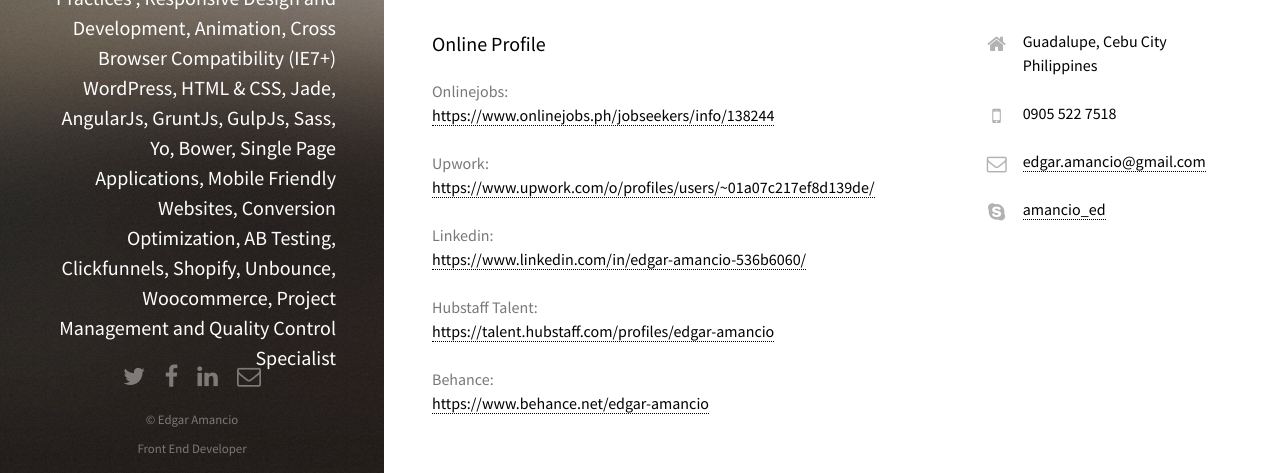
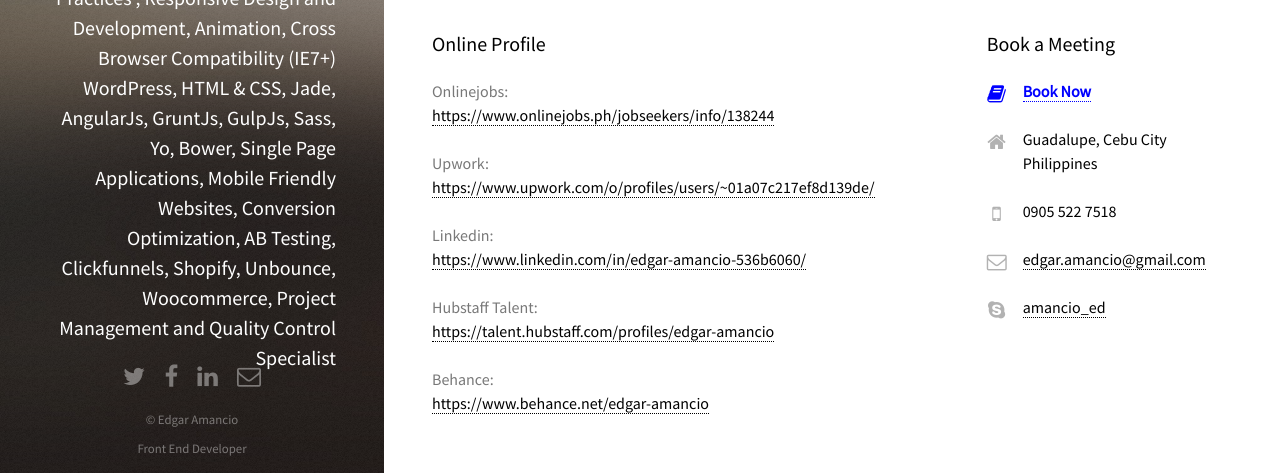
Before and after one commit to eamancio/eamancio.github.io, a plain HTML site: page index.html in a window 1280 px wide. Shown: the part 327-800 px from the top of the page. Drawn offline with Linux system fonts and the light colour scheme.

Commit message:
Added calendy

```diff
--- a/index.html
+++ b/index.html
@@ -64,7 +64,12 @@
 								</ul>
 							</div>
 							<div class="4u$ 12u$(small)">
+								<h3>Book a Meeting</h3>
 								<ul class="labeled-icons">
+									<li style ="color: blue;">
+										<h3 class="icon fa-book" style="color: blue;"><span class="label">Booking</span></h3>
+										<a href="https://calendly.com/digital-bpo/60min" style="font-weight: bold;">Book Now</a>
+									</li>
 									<li>
 										<h3 class="icon fa-home"><span class="label">Address</span></h3>
 										Guadalupe, Cebu City <br />Philippines
```
